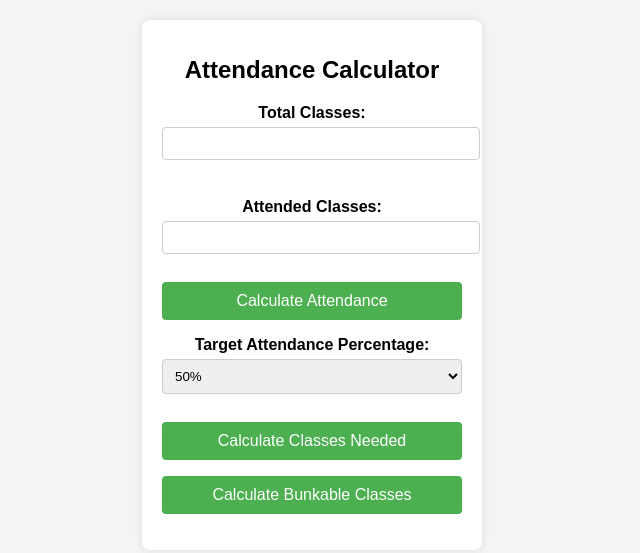
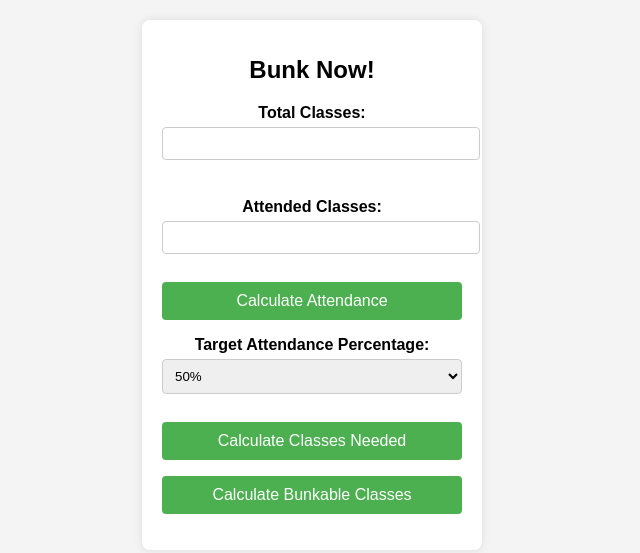
Before and after one commit to omkar4215/omkar4215.github.io, a plain HTML site: page index.html in a window 1280 px wide. Shown: the part 115-668 px from the top of the page, without its empty margins (328-968 px from the left). Drawn offline with Linux system fonts and the light colour scheme.

Commit message:
Update index.html

```diff
--- a/index.html
+++ b/index.html
@@ -6,7 +6,7 @@
 </head>
 <body>
     <div class="container">
-        <h1>Attendance Calculator</h1>
+        <h1>Bunk Now!</h1>
         <label for="totalClasses">Total Classes:</label>
         <input type="number" id="totalClasses"><br><br>
 
```
